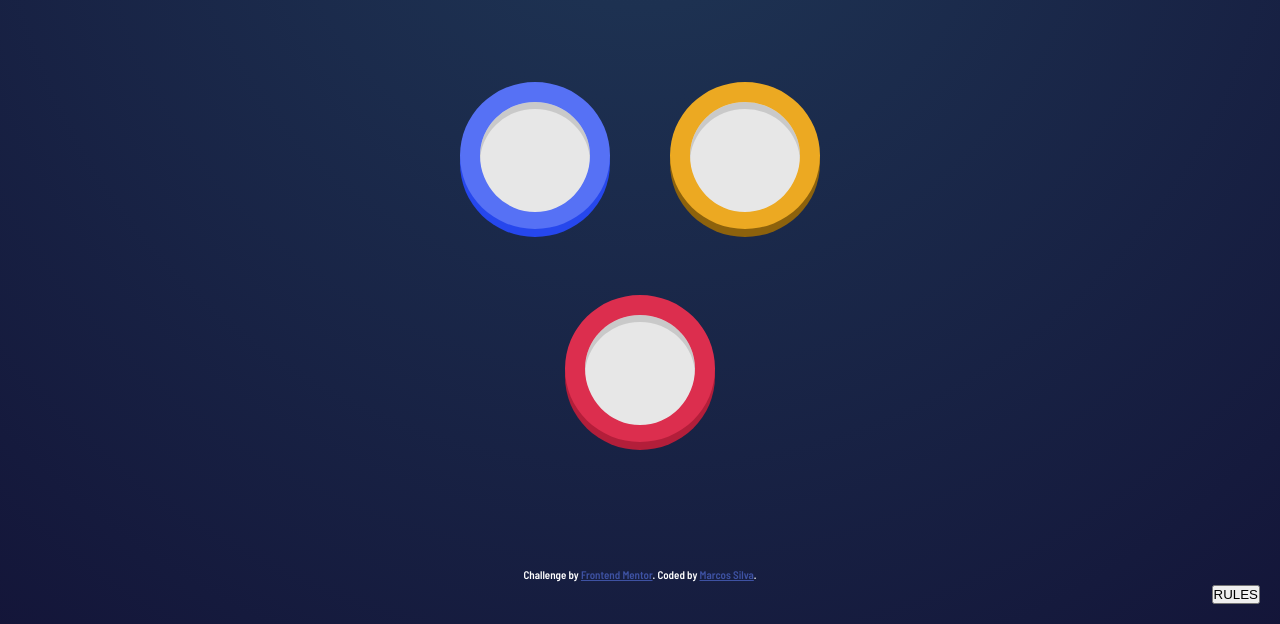
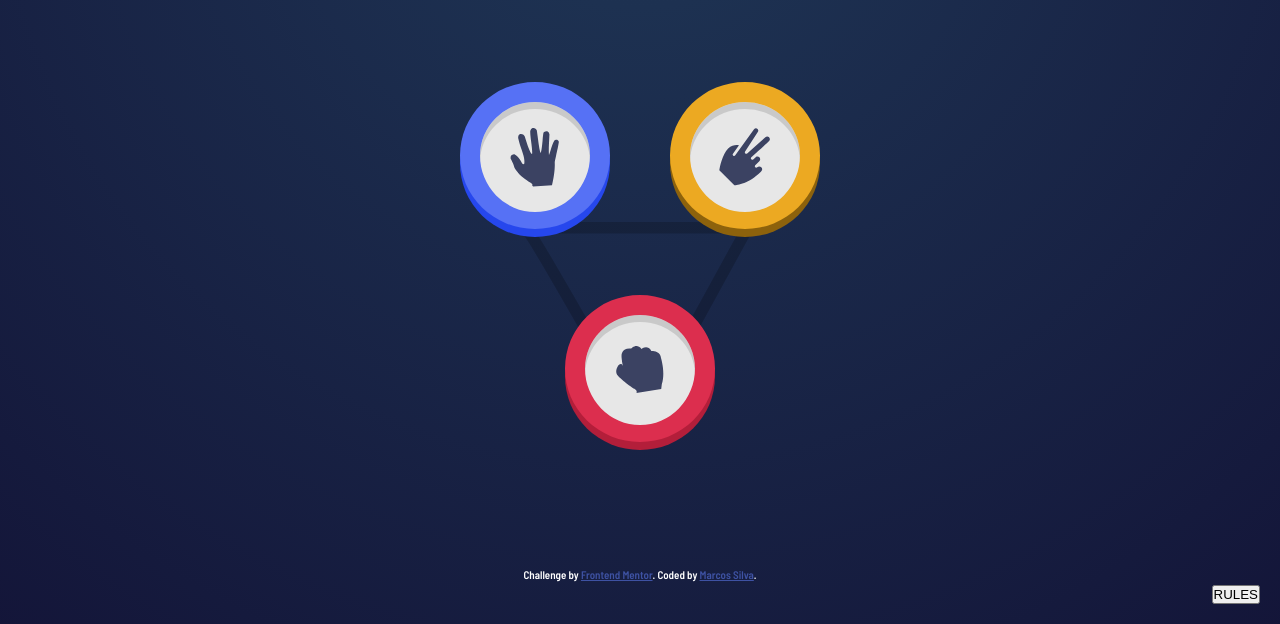
Before and after one commit to marcossilvaxx/rock-paper-scissors, a plain HTML site: page index.html in a window 1280 px wide. Shown: the part 176-800 px from the top of the page. Drawn offline with Linux system fonts and the light colour scheme; the site is published under a folder, as on GitHub Pages, so addresses that start at the root find nothing.

Commit message:
fix: fixing image path

```diff
--- a/css/style.css
+++ b/css/style.css
@@ -70,7 +70,7 @@ header > img {
     height: 50%;
     justify-content: center;
     flex-wrap: wrap;
-    background: url('/images/bg-triangle.svg') center no-repeat;
+    background: url('../images/bg-triangle.svg') center no-repeat;
     background-size: 40%;
     background-position-y: 75%;
 }
@@ -96,20 +96,20 @@ header > img {
 }
 
 .hand-paper {
-    background-image: url('/images/icon-paper.svg');
+    background-image: url('../images/icon-paper.svg');
     border-color: hsl(230, 89%, 65%);
     box-shadow: 0px 8px 0px 0px hsl(230, 85%, 54%), inset 0px 7px 0px 0px #00000021;
 }
 
 .hand-rock{
-    background-image: url('/images/icon-rock.svg');
+    background-image: url('../images/icon-rock.svg');
     border-color: hsl(349, 71%, 52%);
     box-shadow: 0px 8px 0px 0px hsl(349, 71%, 41%), inset 0px 7px 0px 0px #00000021;
     margin-top: 25px;
 }
 
 .hand-scissors{
-    background-image: url('/images/icon-scissors.svg');
+    background-image: url('../images/icon-scissors.svg');
     border-color: hsl(40, 84%, 53%);
     box-shadow: 0px 8px 0px 0px hsl(40, 84%, 30%), inset 0px 7px 0px 0px #00000021;
 }
```
